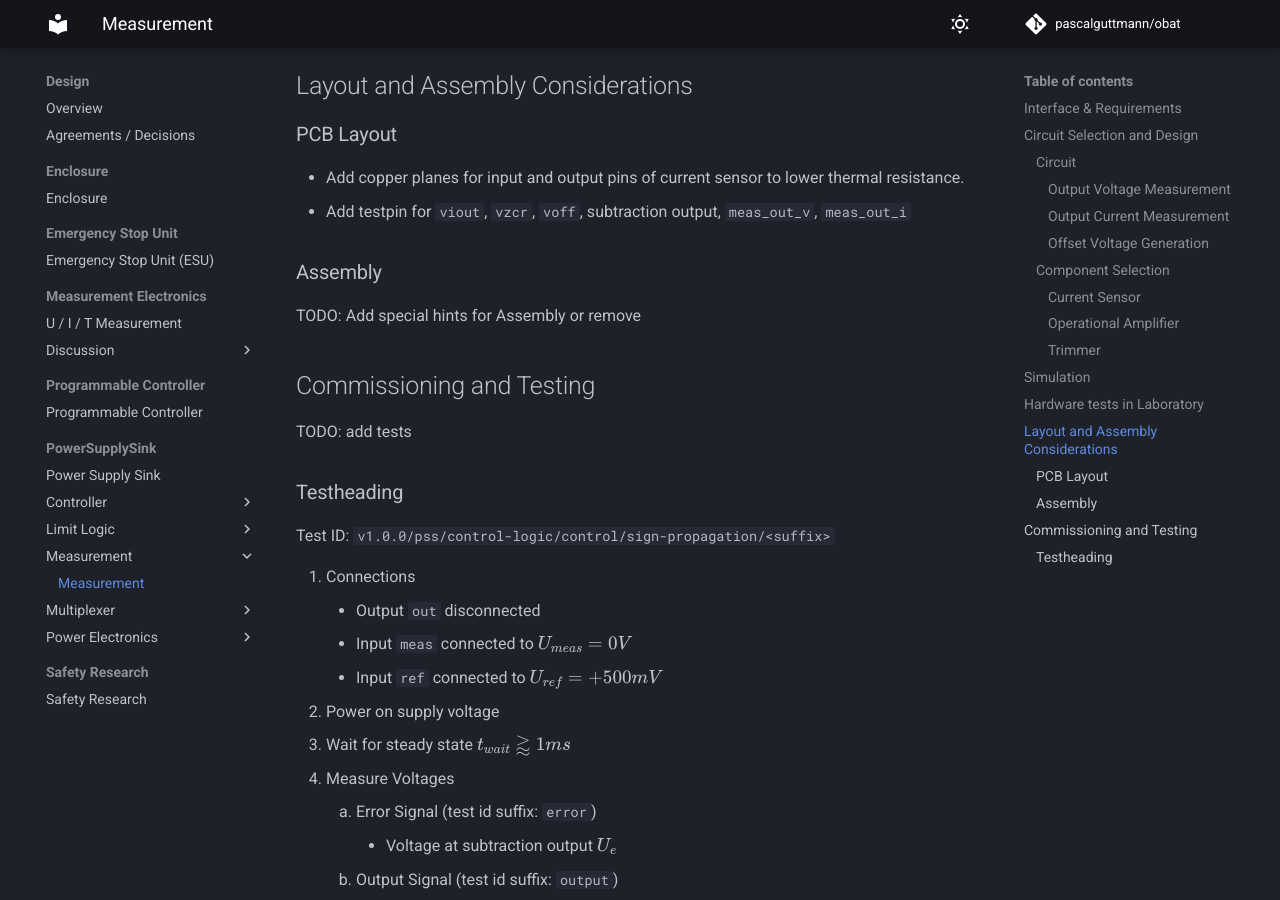
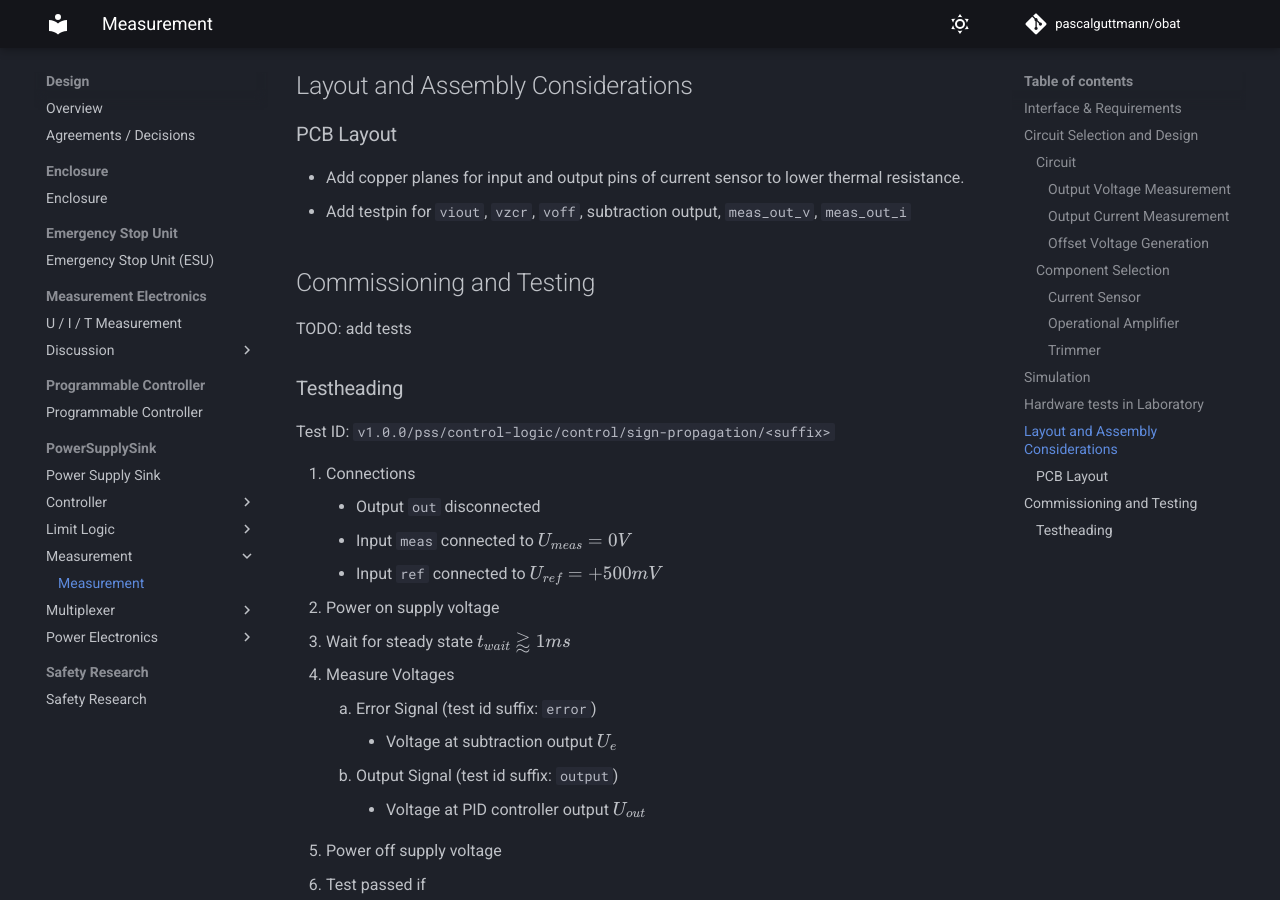
Before and after one commit to pascalguttmann/obat, an MkDocs documentation site: the page built from docs/design/pss/meas/meas.md, in a window 1280 px wide and 900 px high, scrolled down 5542 px. Built offline with MkDocs 1.6.1 and Material for MkDocs 9.7.7, drawn with Linux system fonts in a browser that asks for light colours; comment, search, counter and statistics services are not loaded.

Commit message:
remove meas assembly hints

```diff
--- a/docs/design/pss/meas/meas.md
+++ b/docs/design/pss/meas/meas.md
@@ -177,10 +177,6 @@ thermal resistance.
 - Add testpin for `viout`, `vzcr`, `voff`, subtraction output, `meas_out_v`,
 `meas_out_i`
 
-### Assembly
-
-TODO: Add special hints for Assembly or remove
-
 ## Commissioning and Testing
 
 TODO: add tests
```
